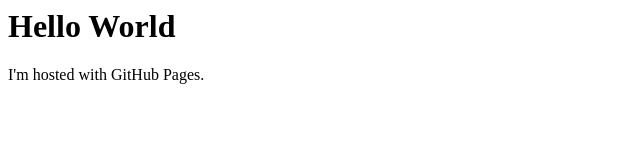
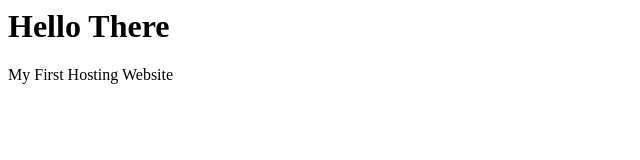
Before and after one commit to dewanerajab/dewanerajab.github.io, a plain HTML site: page index.html in a window 1280 px wide. Shown: the full height of the page, 0-640 px from the left. Drawn offline with Linux system fonts and the light colour scheme.

Commit message:
Update index.html

```diff
--- a/index.html
+++ b/index.html
@@ -1,6 +1,6 @@
 <html>
 <body>
-<h1>Hello World</h1>
-<p>I'm hosted with GitHub Pages.</p>
+<h1>Hello There</h1>
+<p>My First Hosting Website</p>
 </body>
 </html>
```
